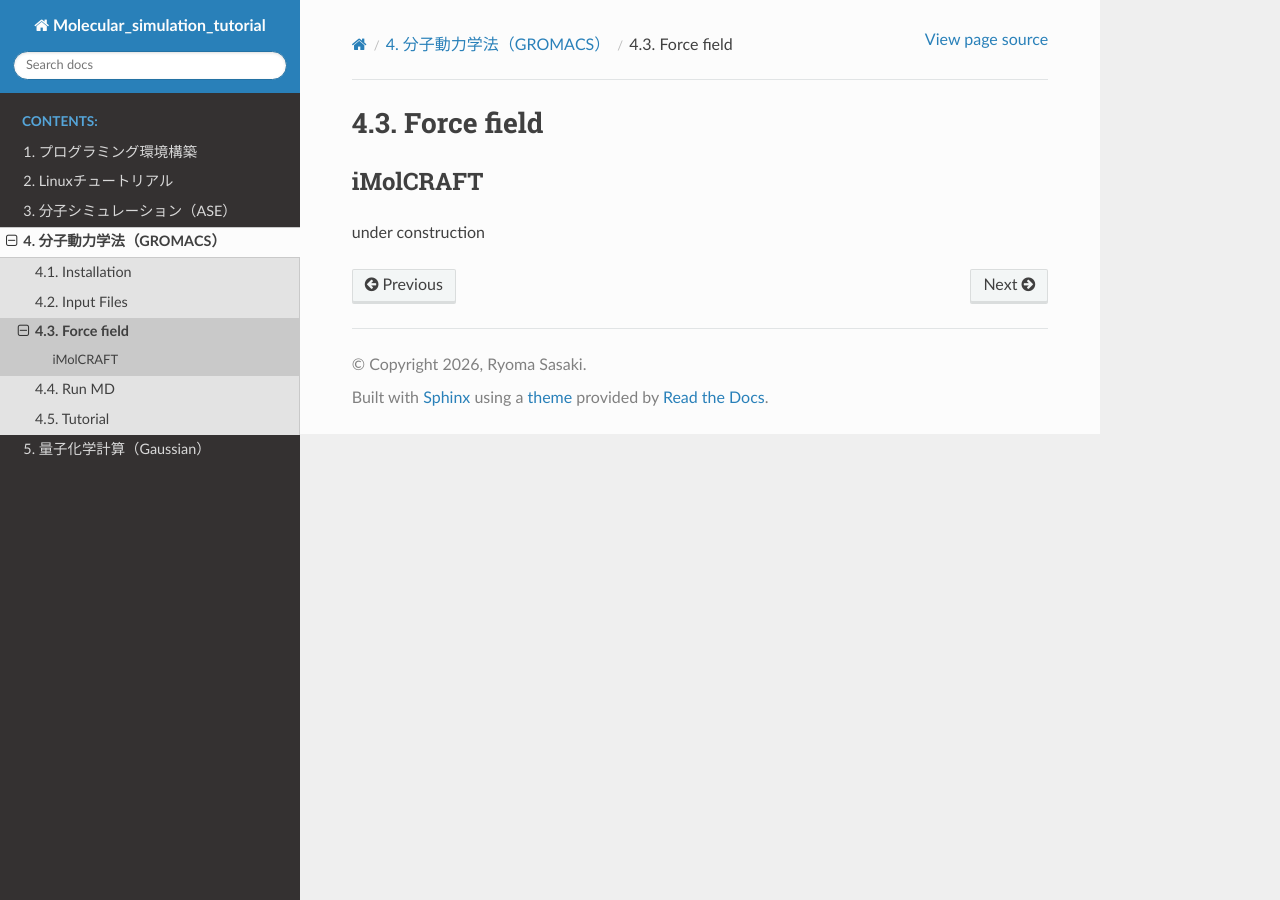
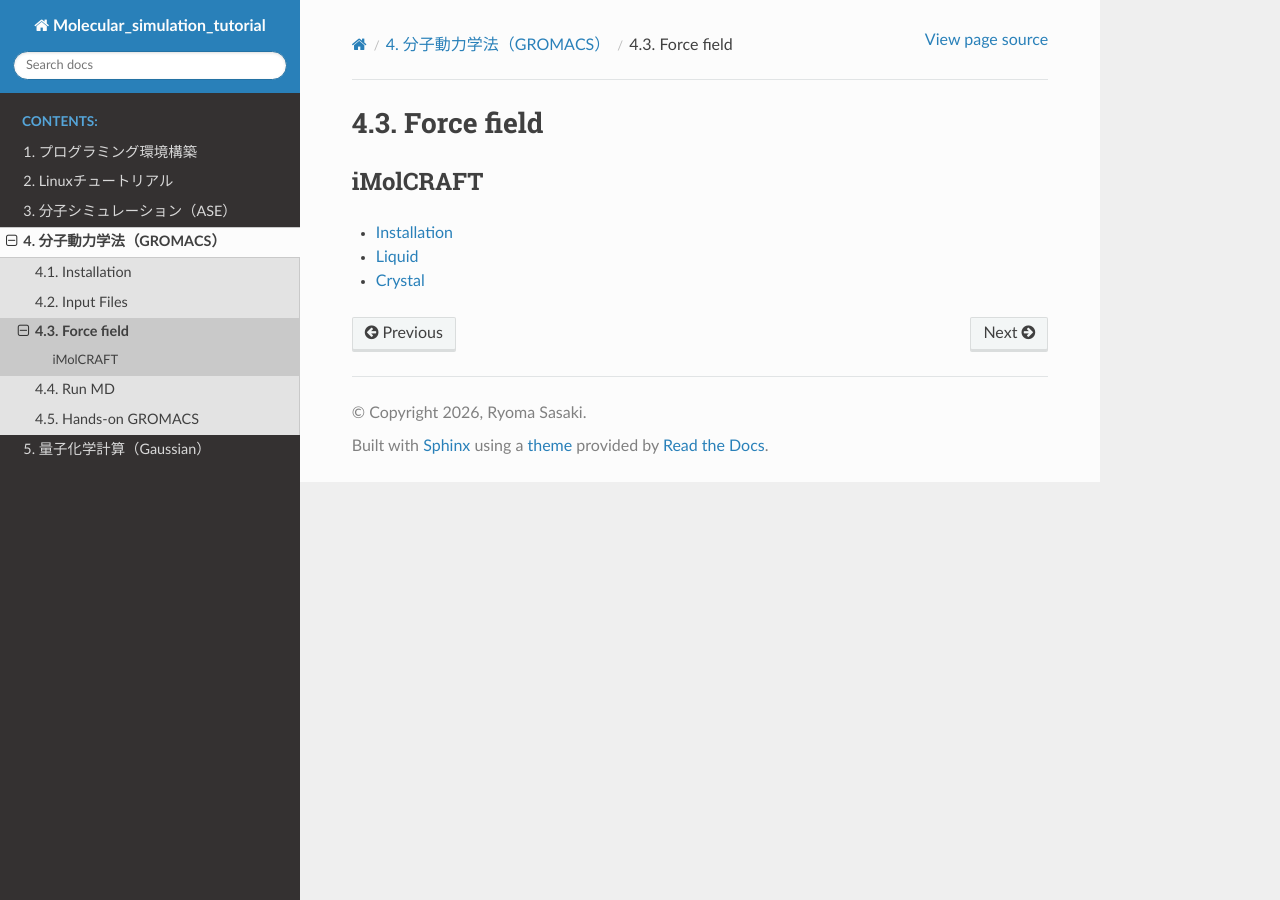
Before and after one commit to srak-uf/Molecular_simulation_tutorial, a Sphinx documentation site: the page built from docs/source/04_gromacs/03_forcefield_gromacs.md, in a window 1280 px wide. Built offline with Sphinx 7.4.7 and the Read the Docs theme 3.1.0, drawn with Linux system fonts in a browser that asks for light colours.

Commit message:
Update GROMACS documentation: add force field details and new hands-on section

````diff
--- a/docs/source/04_gromacs/03_forcefield_gromacs.md
+++ b/docs/source/04_gromacs/03_forcefield_gromacs.md
@@ -1,3 +1,5 @@
 # Force field
 ## iMolCRAFT
-under construction
+- [Installation](https://srak-uf.github.io/iMolCRAFT/installation.html)
+- [Liquid](https://srak-uf.github.io/iMolCRAFT/liquid.html)
+- [Crystal](https://srak-uf.github.io/iMolCRAFT/crystal.html)
--- a/docs/source/04_gromacs/05_tutorial_gromacs.md
+++ b/docs/source/04_gromacs/05_hands_on_gromacs.md
@@ -1,2 +1,2 @@
-# Tutorial
+# Hands-on GROMACS
 under construction
--- a/docs/source/04_gromacs/index.md
+++ b/docs/source/04_gromacs/index.md
@@ -7,5 +7,5 @@
 02_inputfiles_gromacs.md
 03_forcefield_gromacs.md
 04_run_md_gromacs.md
-05_tutorial_gromacs.md
+05_hands_on_gromacs.md
 ```
````
